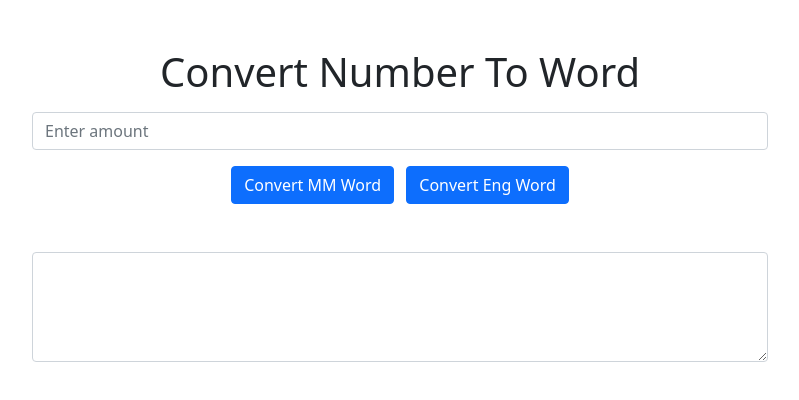
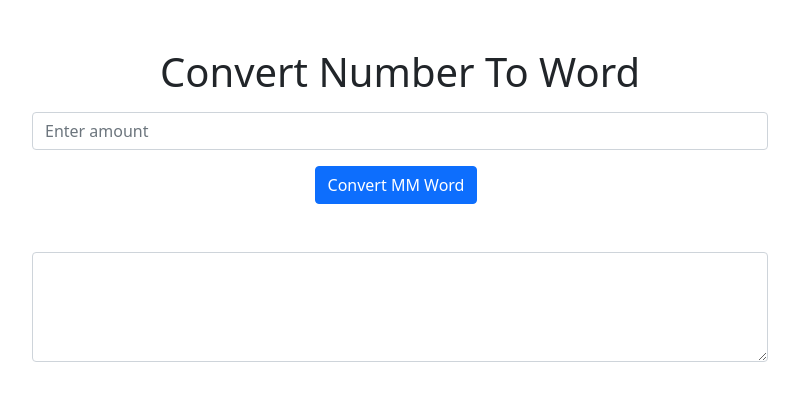
Before and after one commit to yelinnhtet/NumberToWordConvertor, a plain HTML site: page index.html in a window 1280 px wide. Shown: the whole page, without its empty margins (240-1039 px from the left). Drawn offline with nearby package versions, Linux system fonts and the light colour scheme.

Commit message:
Update index.html
delete convert eng word button

```diff
--- a/index.html
+++ b/index.html
@@ -39,9 +39,9 @@
             >
               Convert MM Word
             </button>
-            <button onclick="convertNumToEngWord()" class="btn btn-primary">
+<!--             <button onclick="convertNumToEngWord()" class="btn btn-primary">
               Convert Eng Word
-            </button>
+            </button> -->
           </div>
         </div>
         <div class="col-md-2"></div>
```
